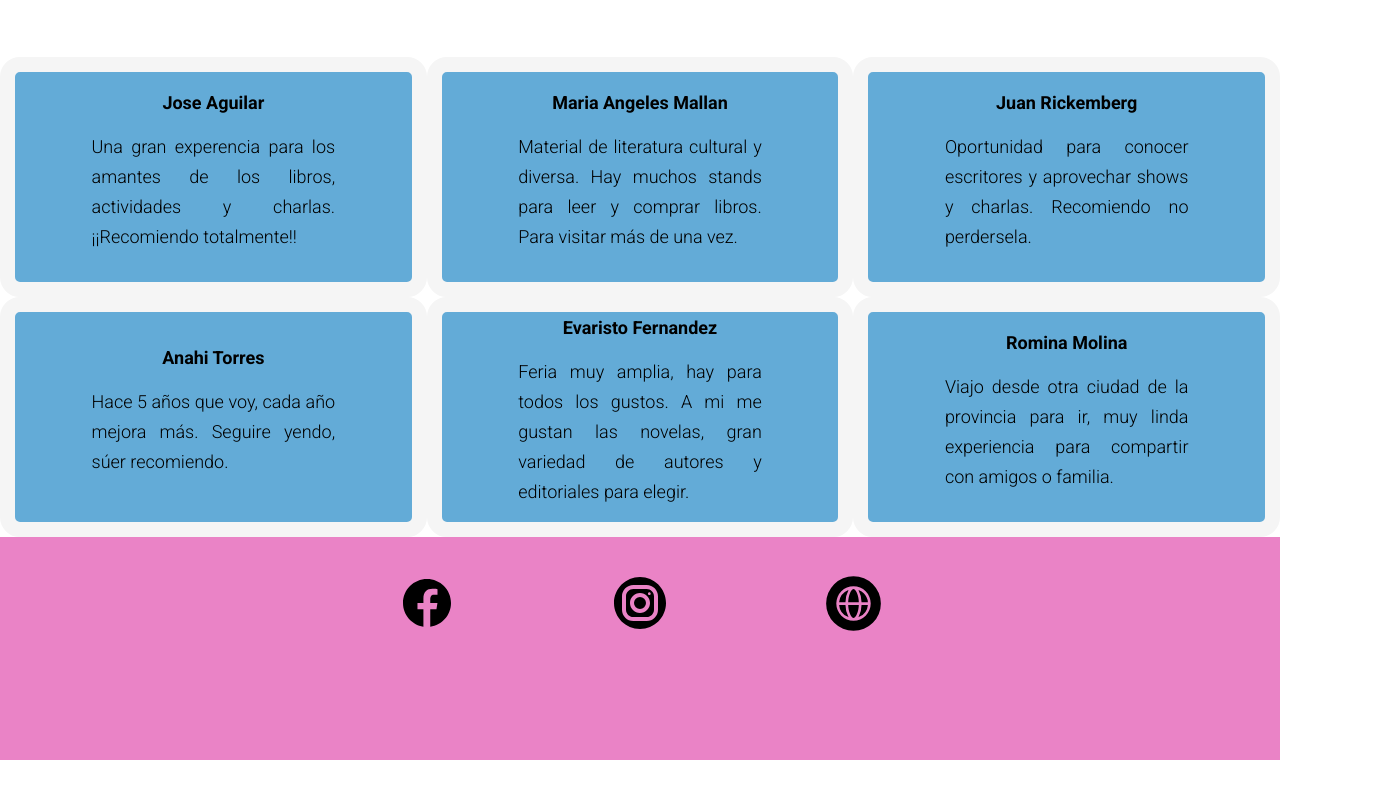
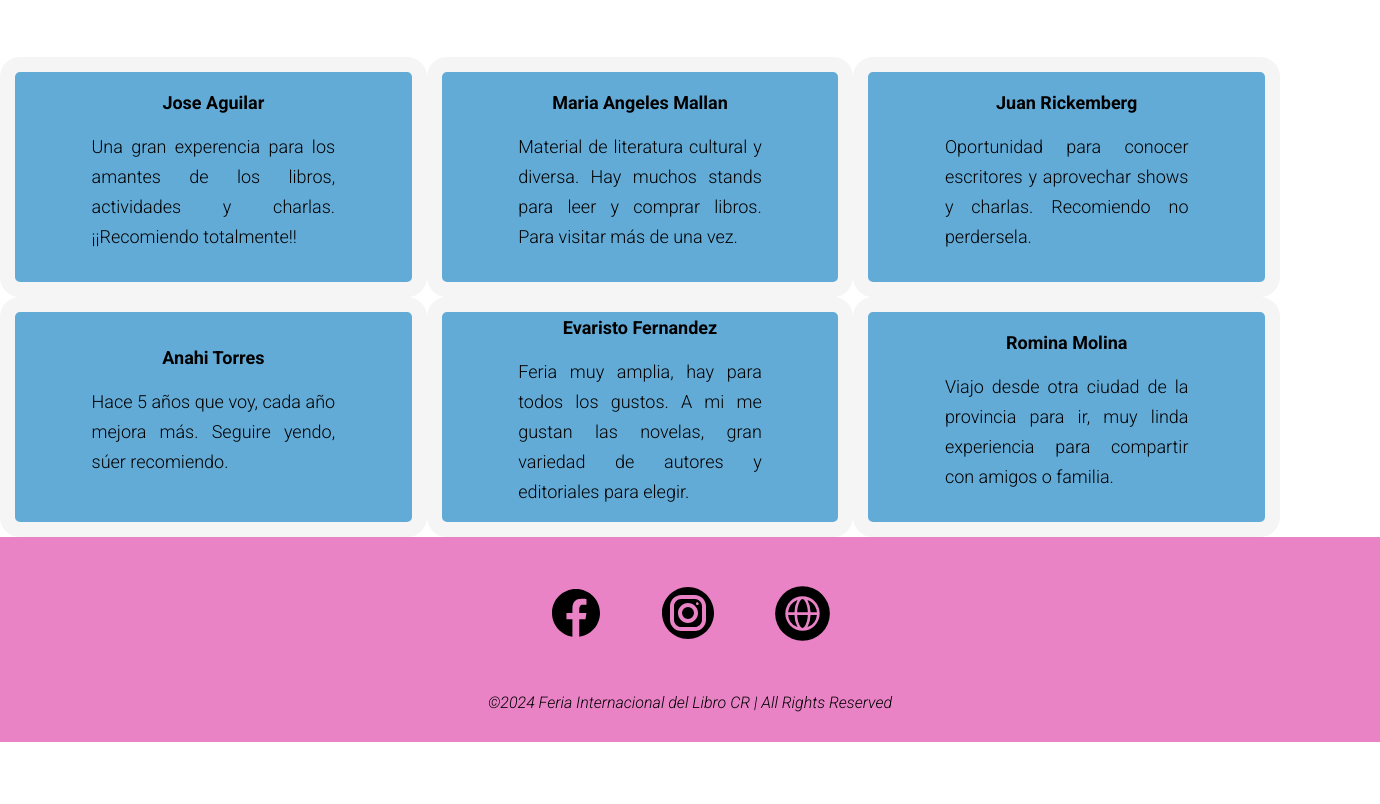
Before and after one commit to ailingomez96/feriadellibro, a plain HTML site: page index.html in a window 1280 px wide. Shown: the part 1887-2691 px from the top of the page, 1380 px wide, since content can reach past the window. After the commit the page ends 2629 px from the top, so only its background shows below. Drawn offline with Linux system fonts and the light colour scheme.

Commit message:
modifiqué el footer

```diff
--- a/estilos/style.css
+++ b/estilos/style.css
@@ -79,6 +79,7 @@ a{
 
 a:hover{
 background-color: #D91A96;
+transform: translateY(5px);
 }
 
 .wave{
@@ -209,20 +210,46 @@ main .info-feria{
 }
 
 footer{
+    position: relative;
+    width: 100%;
     background: #d91a968a;
-    padding: 20px 0 20px 0;
-    margin: auto;
-    border: 20px;
-    overflow: hidden;
+    min-height: 100px;
+    padding: 20px 50px;
+    display: flex;
+    justify-content: center;
+    align-items: center;
+    flex-direction: column;
 }
 
-.contenedor-footer{
+footer .social-icon{
+    position: relative;
     display: flex;
-    width: 50%;
-    justify-content: space-evenly;
-    margin: auto;
-    padding-bottom: 30px;
+    justify-content: center;
+    align-items: center;
+    margin: 10px 0;
+    flex-wrap: wrap;
 }
+
+footer .social-icon li a{
+    font-size: 2em;
+    margin: 0 10px;
+    display: inline-block;
+    transition: 0.5s;
+}
+
+footer .social-icon li .a-footer:hover{
+    transform: translateY(-15px);
+    background: none;
+}
+
+.footer-p{
+    text-align: center;
+    margin-top: 15px;
+    margin-bottom: 10px;
+    font-style: italic;
+    font-weight: 300;
+}
+
 
 .editoriales-listado {
     display: flex;
--- a/index.html
+++ b/index.html
@@ -121,13 +121,21 @@
         </main>
 
 
-    <footer>
-        <div class="contenedor-footer">
-            <a class="contenedor-footer" href="http://www.facebook.com/feriadellibrocr" target="_blank"><img src="./imagenes/iconofacebook.svg" alt="logodefacebook">
-            <a class="contenedor-footer" href="http://www.instagram.com/feriadellibrocr" target="_blank"><img src="./imagenes/iconoinstagram.svg" alt="logodeinstagram">
-            <a class="contenedor-footer" href="http://www.comodoro.gov.ar/" target="_blank"><img src="./imagenes/sitioweb.svg" alt="logodesitio">
-        </div>
-    </footer>
+<footer>
+    <ul class="social-icon">
+        <li><a class="a-footer" href="http://www.facebook.com/feriadellibrocr"><img src="./imagenes/iconofacebook.svg" alt="logofacebook"></a></li>
+        <li><a class="a-footer" href="http://www.instagram.com/feriadellibrocr"><img src="./imagenes/iconoinstagram.svg" alt="logoinstagram"></a></li>
+        <li><a class="a-footer" href="http://www.comodoro.gov.ar"><img src="./imagenes/sitioweb.svg" alt="logoweb"></a></li>
+    </ul>
+
+    <div class="footer-p">
+        <p>©2024 Feria Internacional del Libro CR | All Rights Reserved</p>
+    </div>
+</footer>
+
+
+
+
 </body>
 
 
```
Also changed, not shown: secciones/actividadeseducativas.html (+9 -5 lines), secciones/editorialesylibrerias.html (+10 -6 lines), secciones/entradas.html (+8 -5 lines), secciones/programa.html (+9 -5 lines).
